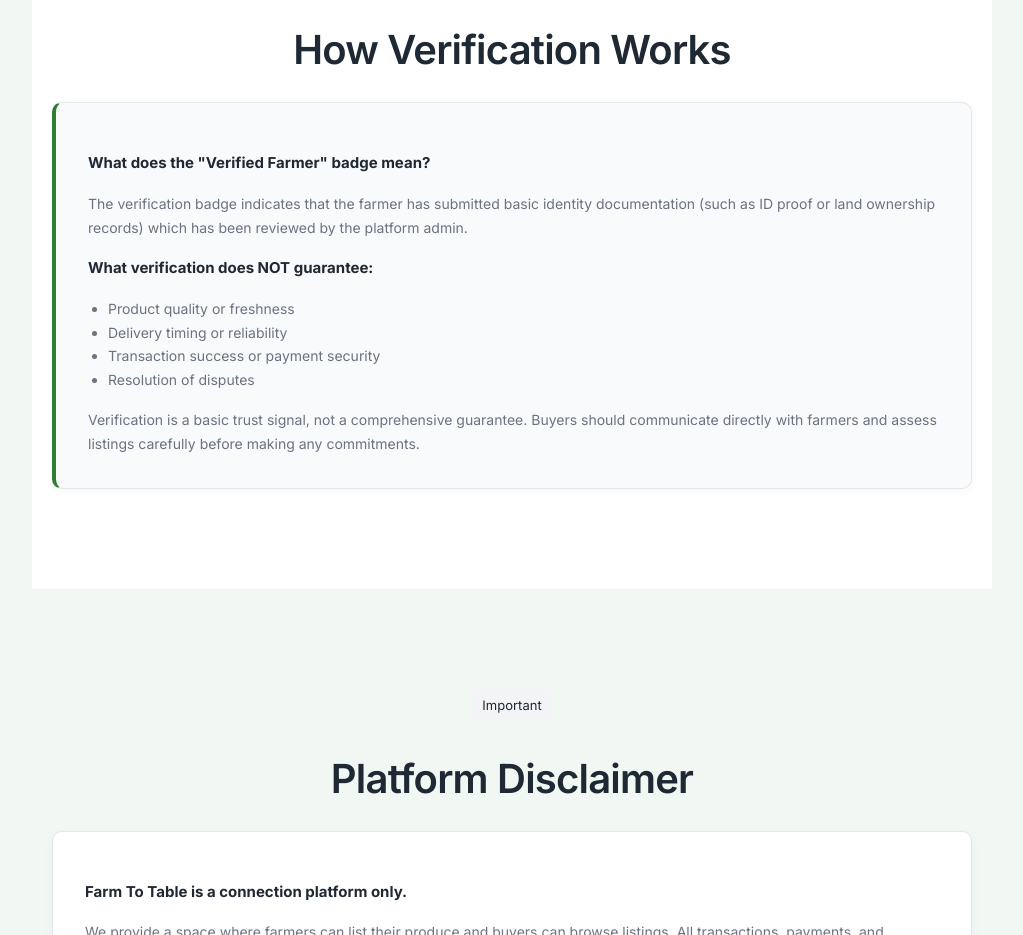
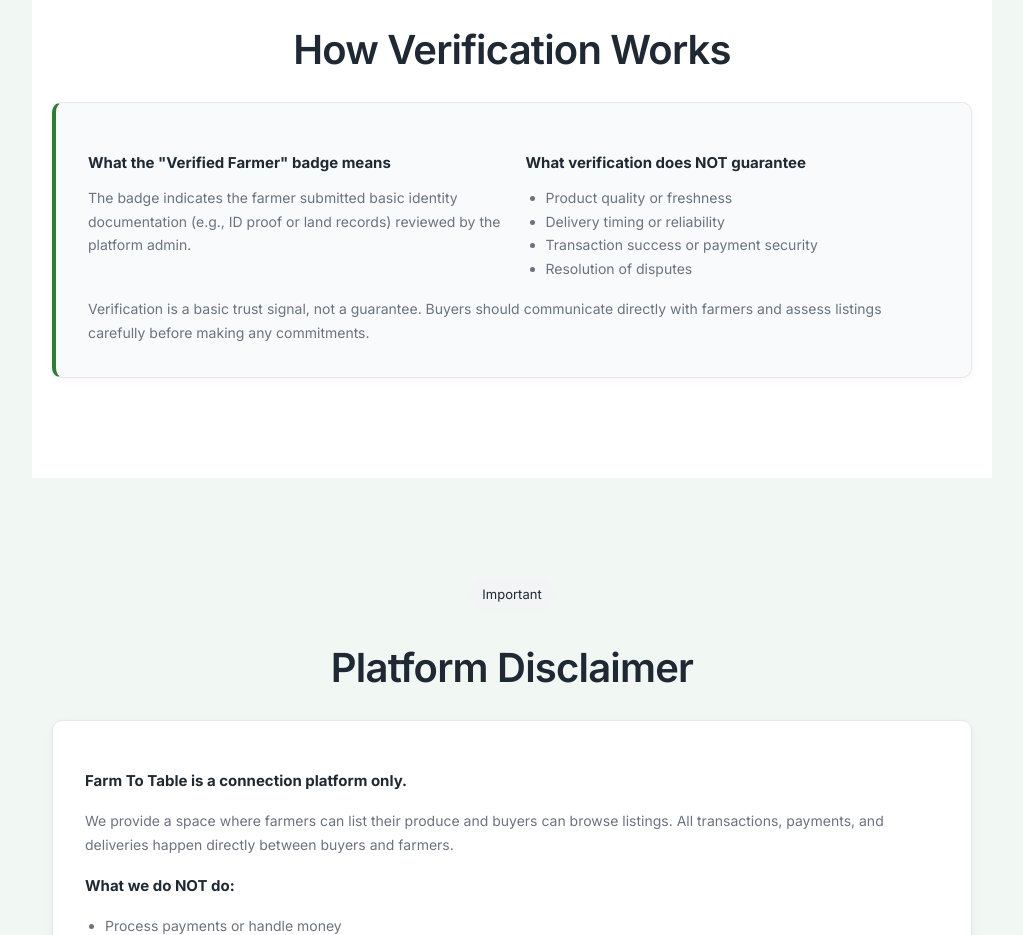
Before and after one commit to sanjanb/k-tech-nain, a Next.js app: page / in a window 1280 px wide. Shown: the part 1260-2195 px from the top of the page, without its empty margins (128-1151 px from the left). Built offline with nearby package versions, Linux system fonts and the light colour scheme; no server answers.

Commit message:
fix: restructure and enhance content layout for "Verified Farmer" badge explanation on HomePage

```diff
--- a/app/page.jsx
+++ b/app/page.jsx
@@ -161,52 +161,69 @@
             borderLeft: "4px solid var(--color-primary)",
           }}
         >
-          <p
+          <div
             style={{
-              fontSize: 15,
-              color: "var(--color-text-primary)",
-              lineHeight: 1.7,
+              display: "grid",
+              gridTemplateColumns: "repeat(auto-fit, minmax(280px, 1fr))",
+              gap: "clamp(16px, 4vw, 24px)",
               marginBottom: 16,
             }}
           >
-            <strong>What does the "Verified Farmer" badge mean?</strong>
-          </p>
-          <p
-            style={{
-              fontSize: 14,
-              color: "var(--color-text-secondary)",
-              lineHeight: 1.7,
-              marginBottom: 16,
-            }}
-          >
-            The verification badge indicates that the farmer has submitted basic
-            identity documentation (such as ID proof or land ownership records)
-            which has been reviewed by the platform admin.
-          </p>
-          <p
-            style={{
-              fontSize: 15,
-              color: "var(--color-text-primary)",
-              lineHeight: 1.7,
-              marginBottom: 16,
-            }}
-          >
-            <strong>What verification does NOT guarantee:</strong>
-          </p>
-          <ul
-            style={{
-              fontSize: 14,
-              color: "var(--color-text-secondary)",
-              lineHeight: 1.7,
-              paddingLeft: 20,
-              marginBottom: 16,
-            }}
-          >
-            <li>Product quality or freshness</li>
-            <li>Delivery timing or reliability</li>
-            <li>Transaction success or payment security</li>
-            <li>Resolution of disputes</li>
-          </ul>
+            {/* Column: What it means */}
+            <div>
+              <p
+                style={{
+                  fontSize: 15,
+                  color: "var(--color-text-primary)",
+                  lineHeight: 1.7,
+                  marginBottom: 10,
+                }}
+              >
+                <strong>What the "Verified Farmer" badge means</strong>
+              </p>
+              <p
+                style={{
+                  fontSize: 14,
+                  color: "var(--color-text-secondary)",
+                  lineHeight: 1.7,
+                  margin: 0,
+                }}
+              >
+                The badge indicates the farmer submitted basic identity documentation
+                (e.g., ID proof or land records) reviewed by the platform admin.
+              </p>
+            </div>
+
+            {/* Column: Not guaranteed */}
+            <div>
+              <p
+                style={{
+                  fontSize: 15,
+                  color: "var(--color-text-primary)",
+                  lineHeight: 1.7,
+                  marginBottom: 10,
+                }}
+              >
+                <strong>What verification does NOT guarantee</strong>
+              </p>
+              <ul
+                style={{
+                  fontSize: 14,
+                  color: "var(--color-text-secondary)",
+                  lineHeight: 1.7,
+                  paddingLeft: 20,
+                  margin: 0,
+                }}
+              >
+                <li>Product quality or freshness</li>
+                <li>Delivery timing or reliability</li>
+                <li>Transaction success or payment security</li>
+                <li>Resolution of disputes</li>
+              </ul>
+            </div>
+          </div>
+
+          {/* Note */}
           <p
             style={{
               fontSize: 14,
@@ -215,9 +232,9 @@
               margin: 0,
             }}
           >
-            Verification is a basic trust signal, not a comprehensive guarantee.
-            Buyers should communicate directly with farmers and assess listings
-            carefully before making any commitments.
+            Verification is a basic trust signal, not a guarantee. Buyers should
+            communicate directly with farmers and assess listings carefully before
+            making any commitments.
           </p>
         </div>
       </section>
```
